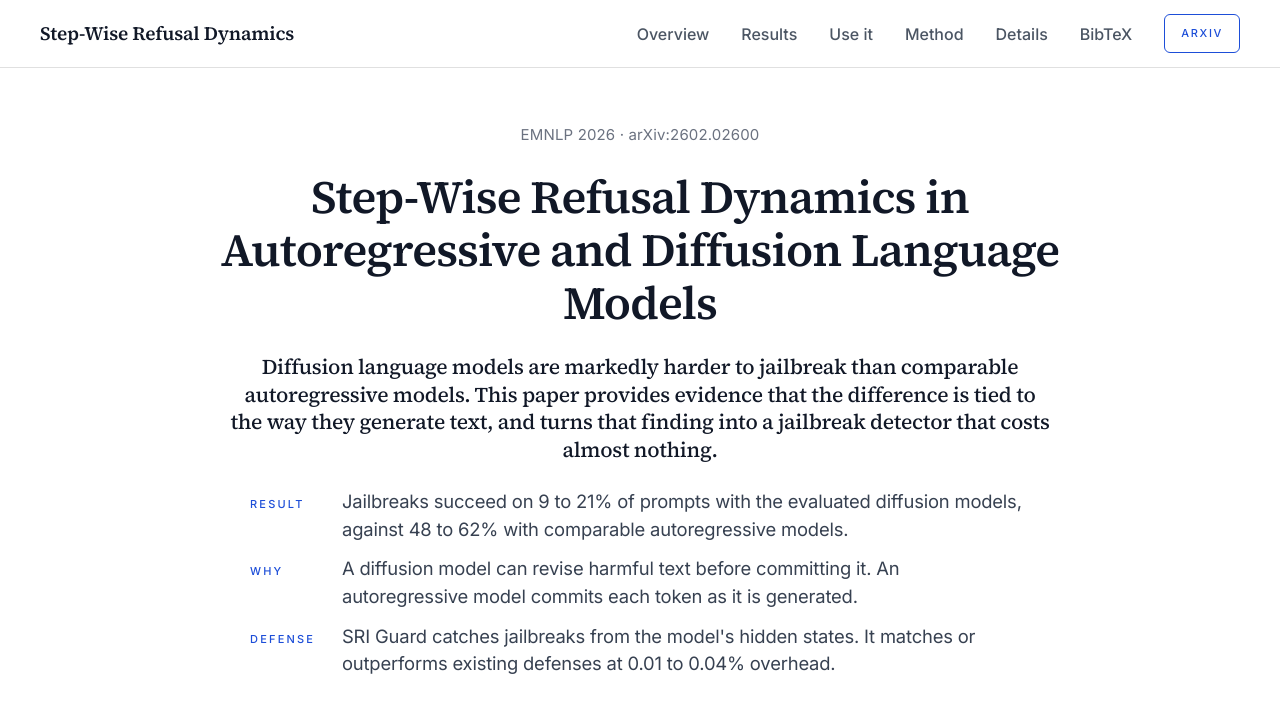
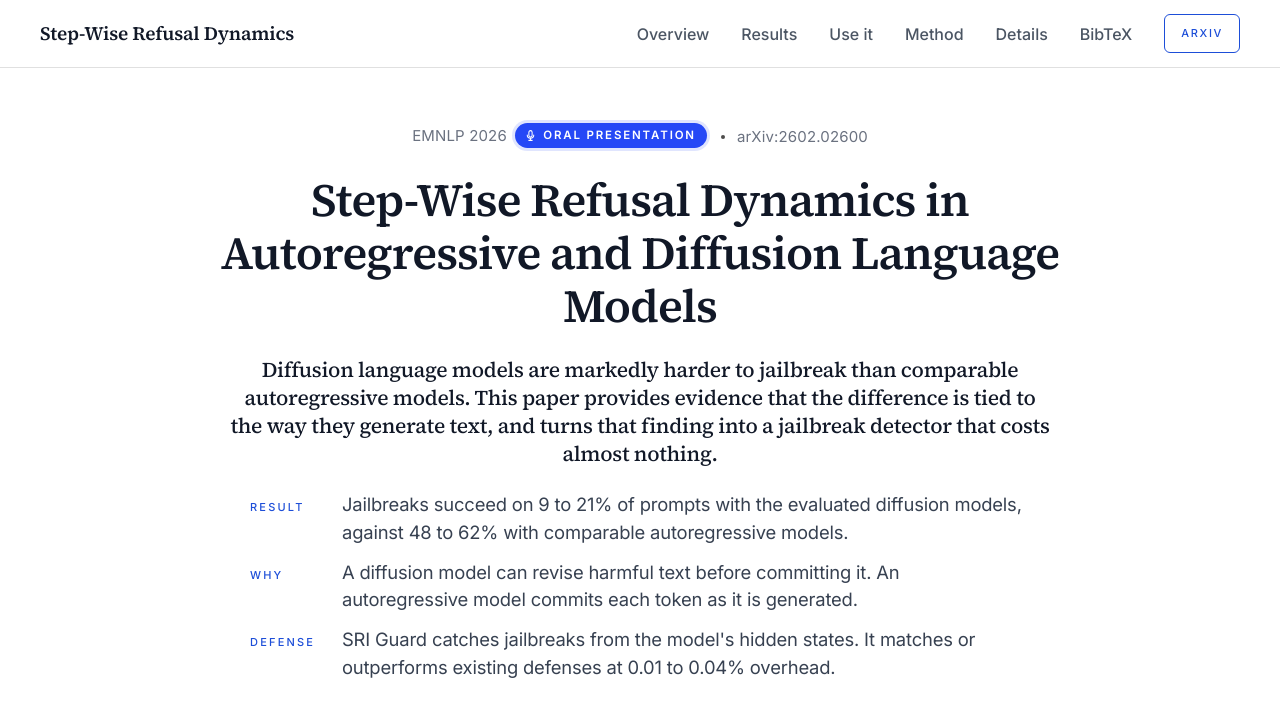
Before and after one commit to ElironRahimi/sri-signal, a plain HTML site: page docs/index.html in a window 1280 px wide. Shown: the top 707 px of the page. Drawn offline with Linux system fonts and the light colour scheme.

Commit message:
Update website with EMNLP 2026 oral presentation badge

```diff
--- a/docs/css/style.css
+++ b/docs/css/style.css
@@ -1211,3 +1211,17 @@ button { font: inherit; color: inherit; }
   .tldr { padding: 14px; }
   .tldr li { padding: 14px 16px 16px; }
 }
+
+/* ============================================================
+   Oral badge, inline right after the conference name in the meta line
+   ============================================================ */
+.meta-venue { white-space: nowrap; }
+.meta-id { display: inline-flex; align-items: center; gap: var(--space-sm); white-space: nowrap; }
+@media (max-width: 560px) { .article-meta .meta-id .dot { display: none; } }
+.oral-badge { display: inline-flex; align-items: center; gap: 6px; vertical-align: middle; margin-left: 4px; position: relative; top: -1px; padding: 6px 11px 6px 9px; border-radius: var(--radius-full); background: #2548F6; color: #fff; box-shadow: 0 0 0 3px rgba(37,72,246,0.16); font-family: var(--font-body); font-size: 11.5px; font-weight: 600; letter-spacing: 0.16em; text-transform: uppercase; line-height: 1.1; white-space: nowrap; }
+/* #2548F6 is the Decart brand blue, kept literal so the badge looks the same in the classic theme */
+.oral-badge svg { width: 13px; height: 13px; flex: 0 0 13px; }
+@media (max-width: 900px) {
+  .article-meta { flex-direction: row; align-items: center; gap: 6px 10px; }
+  .article-meta .dot { display: inline-block; }
+}
--- a/docs/css/theme-classic.css
+++ b/docs/css/theme-classic.css
@@ -36,7 +36,8 @@ body { background-image: none; background-color: #ffffff; font-variation-setting
 .article-shell { padding-top: 56px; }
 .article-header { flex-direction: column; align-items: center; text-align: center; gap: var(--space-3xl); padding-bottom: var(--space-4xl); }
 .article-header-main { max-width: 900px; }
-.article-meta { justify-content: center; }
+.article-meta { justify-content: center; gap: 10px 14px; }
+.oral-badge { background: #2548F6; box-shadow: 0 0 0 3px rgba(37,72,246,0.14); border-radius: 999px; }
 .article-meta .article-date { font-family: var(--font-body); color: #6b7280; opacity: 1; font-size: 15px; letter-spacing: 0.01em; }
 .article-title { font-size: clamp(34px, 3.6vw, 52px); font-weight: 600; letter-spacing: -0.02em; line-height: 1.15; margin-left: auto; margin-right: auto; max-width: 900px; color: #111827; }
 .article-lede { margin-left: auto; margin-right: auto; max-width: 780px; color: #374151; opacity: 1; font-size: 17px; text-align: left; }
--- a/docs/index.html
+++ b/docs/index.html
@@ -8,7 +8,7 @@
   <meta name="keywords" content="diffusion language models, autoregressive, jailbreak, refusal, AI safety, LLaDA, Dream, LLaMA-3, Qwen, Gemma, SRI, SRI Guard, remasking, recovery by revision, Decart, Technion, Ben-Gurion University, EMNLP 2026">
   <meta name="author" content="Eliron Rahimi, Elad Hirshel, Rom Himelstein, Amit LeVi, Avi Mendelson, Chaim Baskin">
   <meta property="og:site_name" content="Step-Wise Refusal Dynamics">
-  <meta property="og:title" content="Step-Wise Refusal Dynamics in Autoregressive and Diffusion Language Models">
+  <meta property="og:title" content="Step-Wise Refusal Dynamics in Autoregressive and Diffusion Language Models (EMNLP 2026 Oral)">
   <meta property="og:description" content="Diffusion language models are markedly harder to jailbreak than comparable autoregressive models. This paper provides evidence that the difference is tied to the way they generate text, and turns that finding into SRI Guard, a jailbreak detector that matches or outperforms existing defenses at 0.01 to 0.04% overhead.">
   <meta property="og:type" content="website">
   <meta property="og:url" content="https://gabrieleserussi.github.io/sri-project-page/">
@@ -47,7 +47,8 @@
   <header class="article-header">
     <div class="article-header-main">
       <div class="article-meta">
-        <span class="article-date">EMNLP 2026 · arXiv:2602.02600</span>
+        <span class="article-date meta-venue">EMNLP 2026 <span class="oral-badge" title="Accepted as an oral presentation at EMNLP 2026"><svg viewBox="0 0 24 24" fill="none" stroke="currentColor" stroke-width="1.9" stroke-linecap="round" stroke-linejoin="round" aria-hidden="true"><path d="M12 3a3 3 0 0 1 3 3v6a3 3 0 0 1-6 0V6a3 3 0 0 1 3-3z"/><path d="M6 11a6 6 0 0 0 12 0"/><path d="M12 17v4"/><path d="M9 21h6"/></svg>Oral presentation</span></span>
+        <span class="article-date meta-id"><span class="dot" aria-hidden="true"></span>arXiv:2602.02600</span>
       </div>
       <h1 class="article-title">Step-Wise Refusal Dynamics in Autoregressive and Diffusion Language Models</h1>
       <p class="article-dek">Diffusion language models are markedly harder to jailbreak than comparable autoregressive models. This paper provides evidence that the difference is tied to the way they generate text, and turns that finding into a jailbreak detector that costs almost nothing.</p>
@@ -58,7 +59,7 @@
       </ul>
 
       <div class="authors" aria-label="Authors">
-        <span class="author"><a href="https://scholar.google.co.il/citations?user=7OSo8DkAAAAJ&hl=en&oi=ao" target="_blank" rel="noopener">Eliron Rahimi</a><sup>1,2</sup></span>
+        <span class="author"><a href="https://openreview.net/profile?id=~Eliron_Rahimi1" target="_blank" rel="noopener">Eliron Rahimi</a><sup>1,2</sup></span>
         <span class="author">Elad Hirshel<sup>3</sup></span>
         <span class="author"><a href="https://scholar.google.com/citations?user=QhRpd7MAAAAJ" target="_blank" rel="noopener">Rom Himelstein</a><sup>1</sup></span>
         <span class="author"><a href="https://scholar.google.com/citations?user=T3RWi_cAAAAJ" target="_blank" rel="noopener">Amit LeVi</a><sup>1</sup></span>
```
